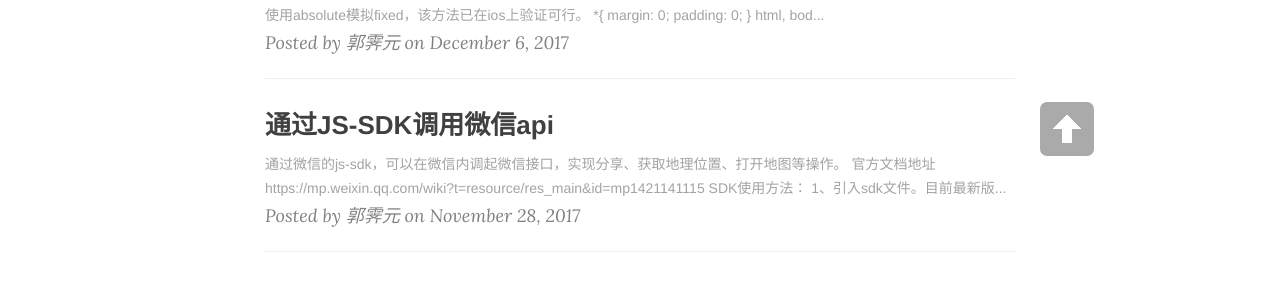
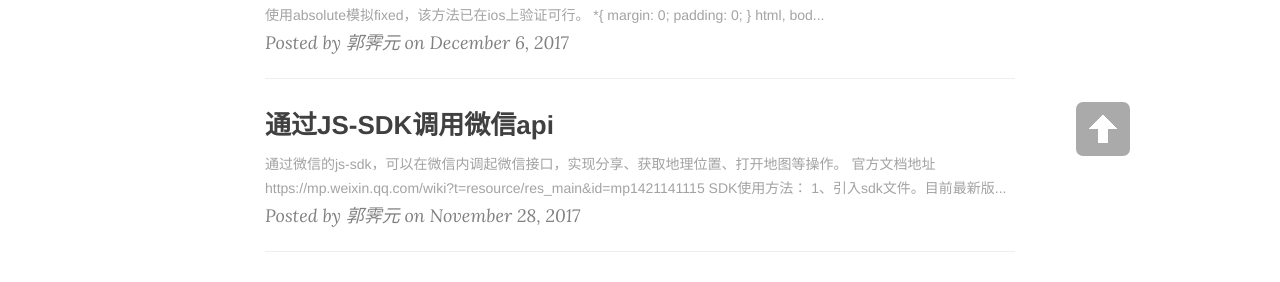
Before and after one commit to liuzesi/GyueGuo.github.io, a Jekyll site: the page built from index.html, in a window 1280 px wide. Shown: the part 714-996 px from the top of the page. Built offline with Jekyll 4.4.1, drawn with Linux system fonts in a browser that asks for light colours; nearby versions of some CDN libraries; emoji names are drawn with the system emoji font; the list of posts is cut into pages by our own code.

Commit message:
goTop css

```diff
--- a/css/backtop.css
+++ b/css/backtop.css
@@ -1,8 +1,8 @@
 /*  Back Top Button  */
 #back-top {
   position: fixed;
+  right: 150px;
   bottom: 30px;
-  margin-left: 1040px;
 }
 #back-top a {
   width: 54px;
```
